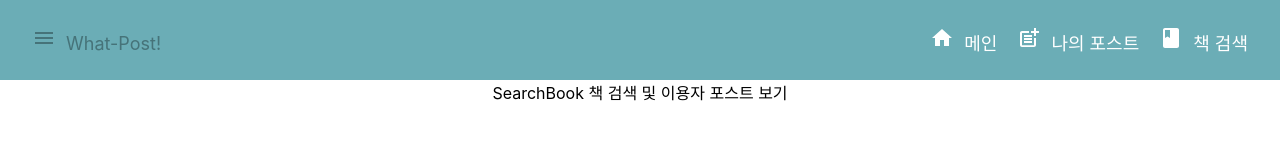
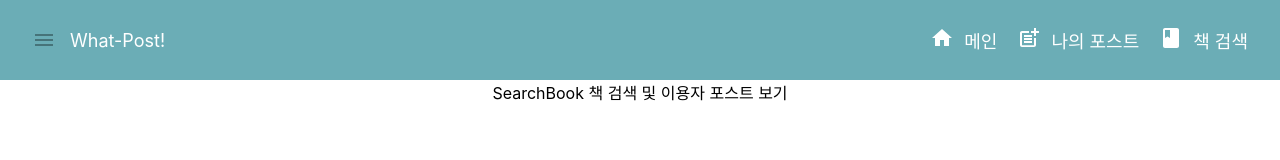
Before and after one commit to Yun-D/What-Post-FE, a React (Create React App) app: page /search_book in a window 1280 px wide. Shown: the top 160 px of the page. Built offline with nearby package versions, Linux system fonts and the light colour scheme.

Commit message:
💄 메뉴 아이콘 및 드로어 부분 align 맞춤, 로고 영역 고정

```diff
--- a/src/Components/navigation/NavBar.css
+++ b/src/Components/navigation/NavBar.css
@@ -2,16 +2,22 @@
     background: #6badb6;
     height: 80px;
     width: 100%;
-    display: flex;
+    display:flex;
     justify-content: space-between;
     align-items: center;
     padding: 0 2rem;
     font-size: 18px;
   }
 
-  .nav-logo {
-      text-decoration: none;
+  .sidebarBtn {
       color: #467379;
+  }
+  .temp-logo {
+    text-decoration: none;
+    color: white;
+    transition: 0.3s all;
+    position: absolute;
+    left: 70px;
   }
 
   /* .nav-menu.active {
@@ -37,7 +43,6 @@
     text-decoration: none;
     color: white;
     transition: 0.3s all;
-    border-radius: 4px;
     list-style: none;
   }
 
@@ -74,7 +79,7 @@
       }
 
       .nav-items {
-          padding: 10px 0;
+          padding: 10px 10px;
           border-bottom: 1px solid rgba(255, 255, 255, 20%);
       }
   }
--- a/src/Components/navigation/NavBar.js
+++ b/src/Components/navigation/NavBar.js
@@ -6,6 +6,7 @@ import HomeIcon from "@material-ui/icons/Home";
 import MenuIcon from "@material-ui/icons/Menu";
 import PostIcon from "@material-ui/icons/PostAdd";
 import BookIcon from "@material-ui/icons/Book";
+import { Grid } from '@material-ui/core';
 
 function NavBar(props) {
     const [sidebar, setSidebar] = useState(false);
@@ -30,9 +31,9 @@ function NavBar(props) {
     return (
         <>
         <nav className='navBar'>
-            <Link to ="/" className='nav-logo'>
-                <MenuIcon onClick={showSidebar} />
-                <span>What-Post!</span>
+            <MenuIcon onClick={showSidebar} className='sidebarBtn' />
+            <Link to ="/" className='temp-logo'>
+                What-Post!
             </Link>
 
             <ul className= {sidebar ? 'nav-menu active' : 'nav-menu'} >
@@ -40,8 +41,14 @@ function NavBar(props) {
                     return (
                         <li key={index} className='nav-items'>
                             <Link to = {item.path} className='nav-item' onClick={showSidebar}>
-                                {item.icon}
-                                <span>{item.name}</span>
+                                <Grid container direction='row' alignItems='center'>
+                                    <Grid item>
+                                        {item.icon}
+                                    </Grid>
+                                    <Grid item>
+                                    <span>{item.name}</span>
+                                    </Grid>
+                                </Grid>
                             </Link>
                         </li>
                     );
```
